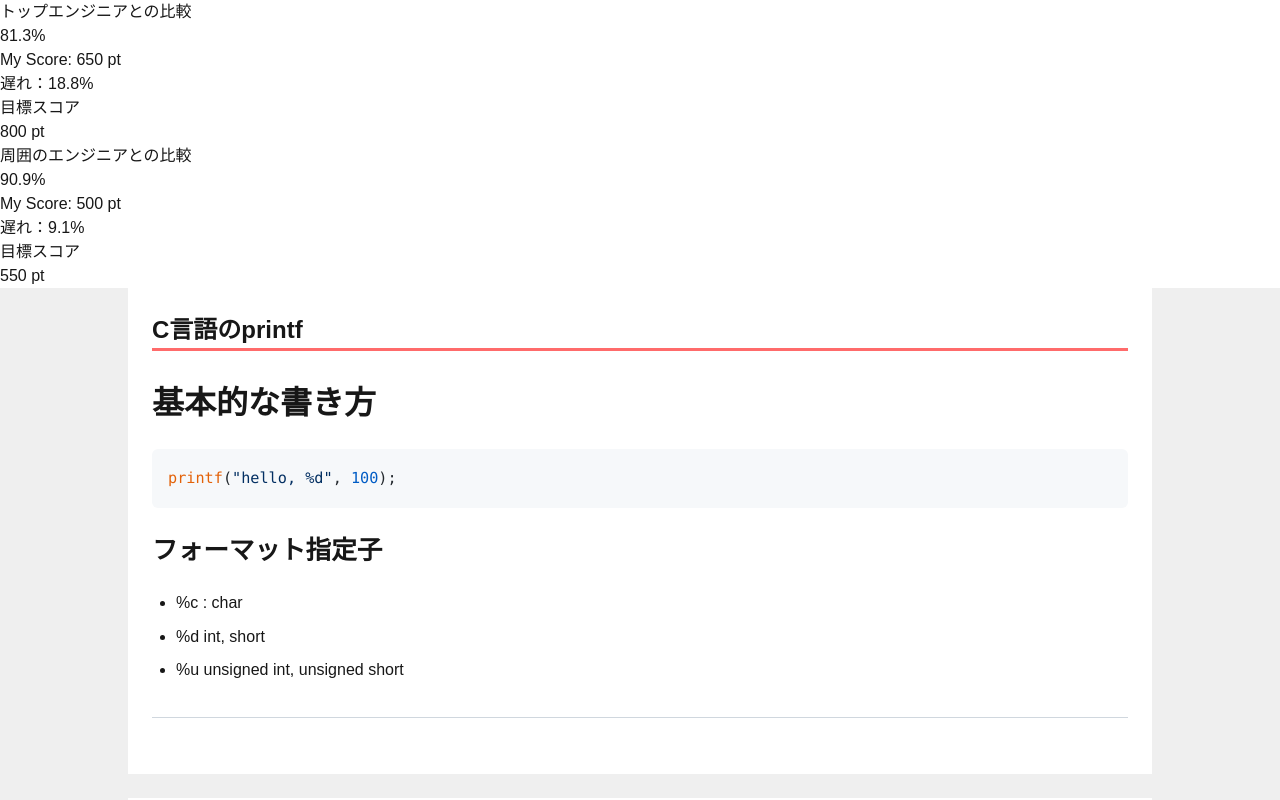
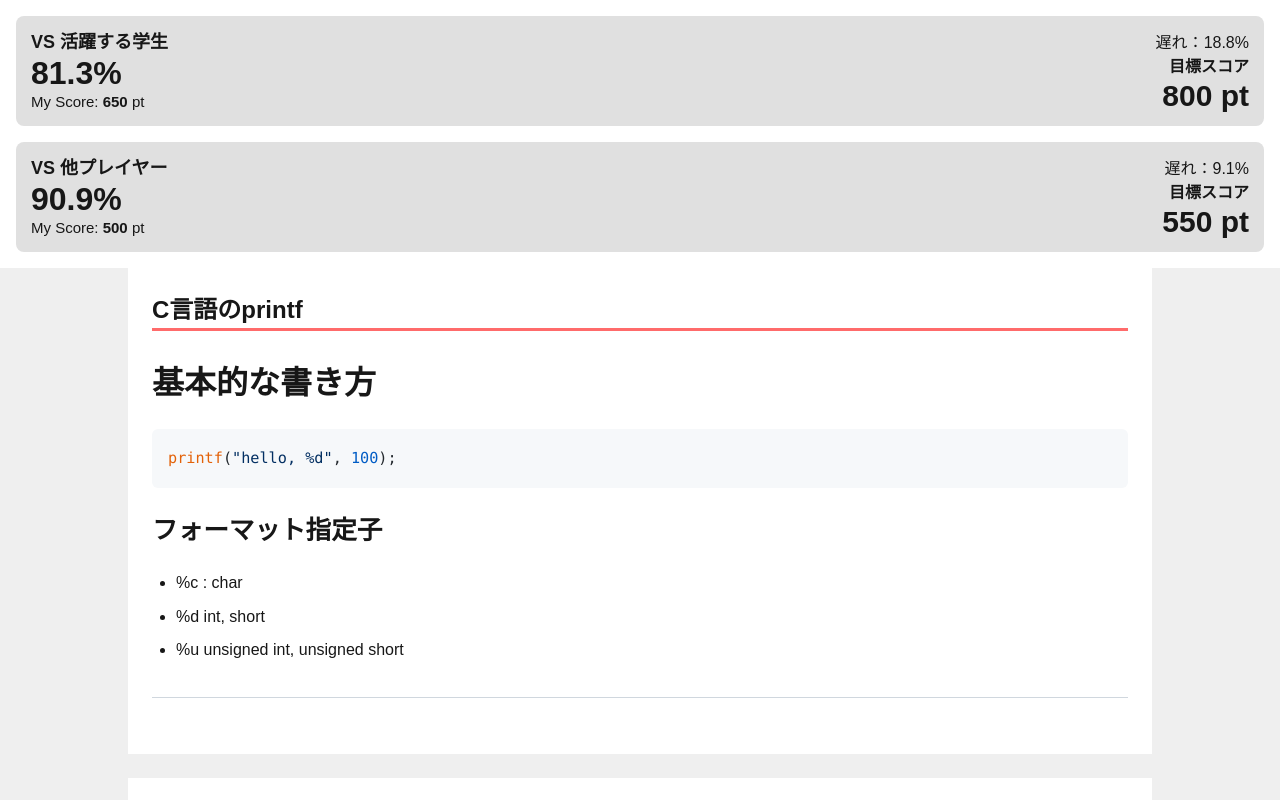
Before and after one commit to KinuGra/2511-egret-front, a Next.js app: page / in a window 1280 px wide. Shown: the top 800 px of the page. Built offline with nearby package versions, Linux system fonts and the light colour scheme.

Commit message:
add: (wip)(#20)比較バーのレイアウトのスタイルの基礎を作成

```diff
--- /dev/null
+++ b/src/app/profile/components/EngineerComparisonProgress.module.css
@@ -0,0 +1,87 @@
+/* .card { */
+/*   background-color: #fff; */
+/*   border-radius: 12px; */
+/*   box-shadow: 0 4px 10px rgba(0, 0, 0, 0.1); */
+/*   padding: 16px; */
+/*   margin-bottom: 20px; */
+/* } */
+
+/* プログレスバー全体を囲むコンテナ */
+.barContaier {
+  margin: 1rem;
+  position: relative;
+  height: 110px;
+  border-radius: 8px;
+  overflow: hidden;
+}
+
+.progressBarBackground {
+  position: absolute;
+  top: 0;
+  left: 0;
+  width: 100%;
+  height: 100%;
+  background-color: #e0e0e0;
+}
+
+.progressBar {
+  height: 100%;
+  border-radius: 8px 0 0 8px;
+  transition: witdh 0.5s ease;
+}
+
+.textOverlay {
+  display: flex;
+  justify-content: space-between;
+  align-items: center;
+  position: absolute;
+  top: 0;
+  left: 0;
+  width: 100%;
+  height: 100%;
+}
+
+.leftInfo {
+  display: flex;
+  flex-direction: column;
+  z-index: 10;
+  margin-left: 15px;
+}
+
+.title {
+  font-size: 18px;
+  font-weight: 600;
+}
+
+.percentage {
+  font-size: 2rem;
+  font-weight: 700;
+  line-height: 1.1;
+}
+
+.myScore {
+  font-size: 15px;
+}
+
+.bold {
+  font-weight: bold;
+}
+
+.rightInfo {
+  margin-right: 15px;
+  display: flex;
+  flex-direction: column;
+  align-items: flex-end;
+  z-index: 10;
+}
+
+.targetLabel {
+  font-size: 16px;
+  font-weight: bold;
+}
+
+.targetScore {
+  font-size: 30px;
+  font-weight: 700;
+  line-height: 1.1;
+}
--- a/src/app/profile/components/EngineerComparisonProgress.tsx
+++ b/src/app/profile/components/EngineerComparisonProgress.tsx
@@ -1,3 +1,4 @@
+import styles from "./EngineerComparisonProgress.module.css";
 export default function EngineerComparisonProgress({ comparison }) {
   // percentageは数値として計算し、toFixed(1)は表示時のみにする
   const rawPercentage = (comparison.myScore / comparison.targetScore) * 100;
@@ -8,18 +9,44 @@ export default function EngineerComparisonProgress({ comparison }) {
   // 遅れ（ディレイ）。100%以下の場合のみ計算
   const delayPercentage = Math.max(0, 100 - rawPercentage).toFixed(1);
 
+  // 色に応じたクラスを動的に決定
+  const colorClass =
+    comparison.colorCode === "red" ? styles.colorRed : styles.colorOrange;
+
   return (
     <>
-      <div>
-        <div>
-          <div>{comparison.title}</div>
-          <div>{rawPercentage.toFixed(1)}%</div>
-          <div>My Score: {comparison.myScore} pt</div>
-        </div>
-        <div>
-          <div>遅れ：{delayPercentage}%</div>
-          <div>目標スコア</div>
-          <div>{comparison.targetScore} pt</div>
+      <div className={styles.card}>
+        <div className={styles.barContaier}>
+          {/* プログレスバーの背景と進捗 */}
+          <div className={styles.progressBarBackground}>
+            <div
+              className={`${styles.progressBar} ${colorClass}`}
+              style={{ width: `${progressBarWidth}%` }}
+            ></div>
+          </div>
+
+          {/* テキストオーバーレイ */}
+          <div className={styles.textOverlay}>
+            <div className={styles.leftInfo}>
+              <div className={styles.title}>{comparison.title}</div>
+              <div className={`${styles.percentage} ${colorClass}`}>
+                {progressBarWidth}%
+              </div>
+              <div className={styles.myScore}>
+                My Score:{" "}
+                <span className="font-bold">{comparison.myScore}</span> pt
+              </div>
+            </div>
+            <div className={styles.rightInfo}>
+              <div className={`${styles.delayBadge} ${styles.colorClass}`}>
+                遅れ：{delayPercentage}%
+              </div>
+              <div className={styles.targetLabel}>目標スコア</div>
+              <div className={styles.targetScore}>
+                <span className="font-bold">{comparison.targetScore}</span> pt
+              </div>
+            </div>
+          </div>
         </div>
       </div>
     </>
--- a/src/app/profile/page.tsx
+++ b/src/app/profile/page.tsx
@@ -97,13 +97,13 @@ async def read_item(item_id: int, q: str | None = None):
 ];
 
 const topEngineerData = {
-	title: "トップエンジニアとの比較",
+	title: "VS 活躍する学生",
 	myScore: 650,
 	targetScore: 800,
 	colorCode: "red",
 };
 const surroundingEngineerData = {
-	title: "周囲のエンジニアとの比較",
+	title: "VS 他プレイヤー",
 	myScore: 500,
 	targetScore: 550,
 	colorCode: "orange",
```
